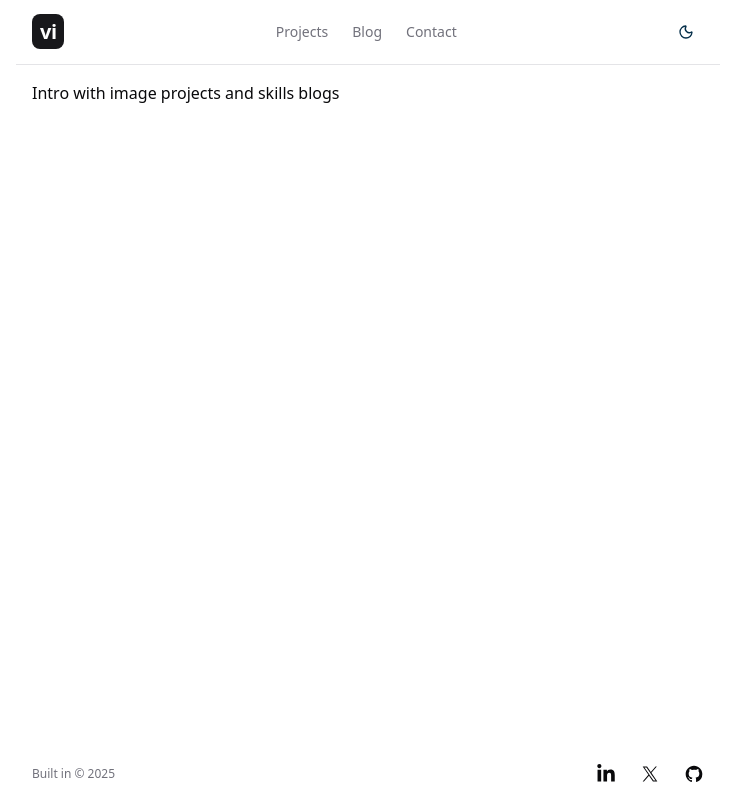
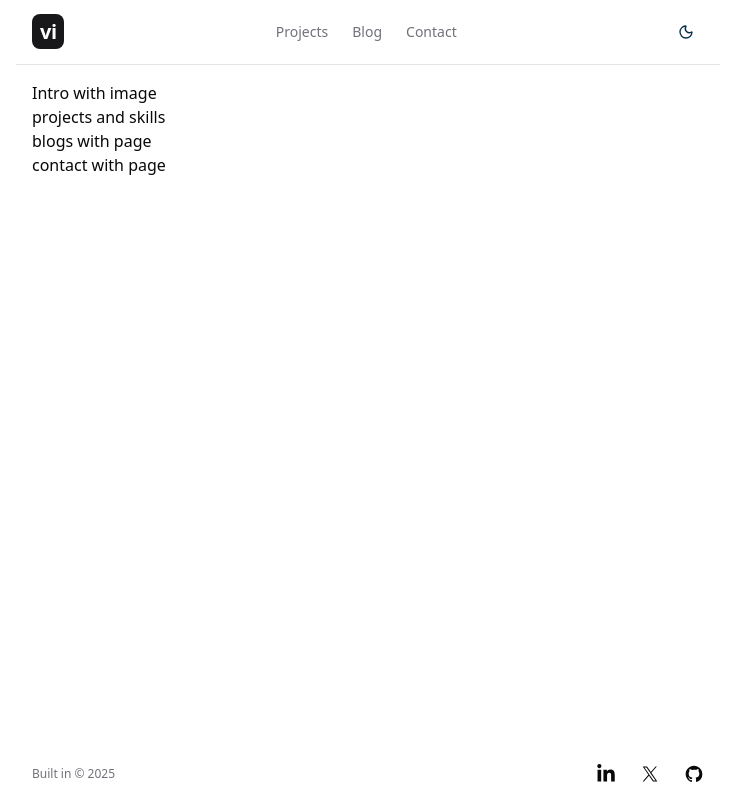
Before and after one commit to blockvished/jcmvishael, a Next.js app: page / in a window 1280 px wide. Shown: the whole page, without its empty margins (272-1006 px from the left). Built offline with nearby package versions, Linux system fonts and the light colour scheme.

Commit message:
add pending tasks in homepage

```diff
--- a/src/app/page.tsx
+++ b/src/app/page.tsx
@@ -2,11 +2,18 @@ export default function Home() {
   return (
     <>
       <div className="">
-        Intro with image
-
-        projects and skills
-
-        blogs
+        <p>
+          Intro with image
+        </p>
+        <p>
+          projects and skills
+        </p>
+        <p>
+          blogs with page
+        </p>
+        <p>
+          contact with page
+        </p>
       </div>
     </>
   );
```
